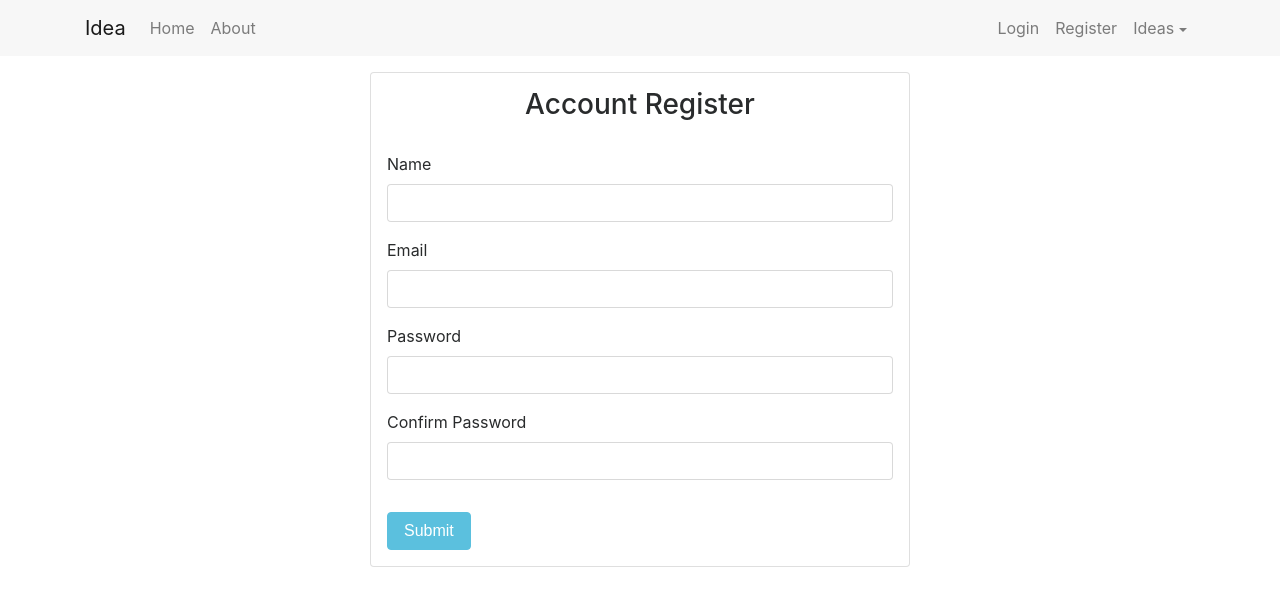
After one commit to scotpfleghaar/Idea-project, a Node server app: page /users/register in a window 1280 px wide. The commit adds this page. Shown: the top 606 px of the page. Run offline with Node 20, Linux system fonts and the light colour scheme; some libraries are stand-ins or nearby versions.

Commit message:
New registration implemented

```diff
--- a/app.js
+++ b/app.js
@@ -1,11 +1,20 @@
 const express = require("express");
+const path = require('path');
 const exphbs = require("express-handlebars");
 const methodOverride = require('method-override');
 const bodyParser = require("body-parser");
 const mongoose = require("mongoose");
+const flash = require('connect-flash');
+const session = require('express-session');
 
 const app = express();
 
+
+//Load Idea Routes
+const ideas = require('./routes/ideas');
+
+//Load User Routes
+const users = require('./routes/users');
 
 ///////////DATABASE////////////
 
@@ -18,9 +27,7 @@ mongoose.connect('mongodb://test:test@ds249787.mlab.com:49787/idea-dev',{
     console.log("MongoDB Connected");
 }).catch(err => console.log(err));
 
-//Load idea model
-require("./models/Idea");
-const Idea = mongoose.model("ideas");
+
 
 
 ///////////MIDDLEWARE////////////
@@ -33,8 +40,29 @@ app.set('view engine', 'handlebars');
 app.use(bodyParser.urlencoded({ extended: false}));
 app.use(bodyParser.json());
 
+// Static Folder
+app.use(express.static(path.join(__dirname, 'public')));
+
 // Method Override Middleware
 app.use(methodOverride('_method'));
+
+// Express-session Middlware
+app.use(session({
+    secret: 'secret',
+    resave: true,
+    saveUninitialized: true
+}));
+
+// connect-flash Middleware
+app.use(flash());
+
+// Global variable
+app.use(function(req, res, next){
+    res.locals.success_msg = req.flash("success_msg");
+    res.locals.error_msg = req.flash("error_msg");
+    res.locals.error = req.flash("error");
+    next();
+});
 
 
 ///////////ROUTES////////////
@@ -52,85 +80,11 @@ app.get("/about", (req,res)=>{
     res.render("about");
 });
 
-// Idea Index Page
-app.get('/ideas',(req,res)=>{
-    Idea.find({}).sort({date:'desc'}).then(ideas =>{
-        res.render('ideas/index',{
-            ideas:ideas
-        });
-    })
 
-})
+// Use Routes
+app.use('/ideas', ideas);
 
-// Add Idea Form
-app.get("/ideas/add", (req,res)=>{
-    res.render("ideas/add");
-});
-
-
-// Edit Idea Form
-app.get("/ideas/edit/:id", (req,res)=>{
-    Idea.findOne({
-        _id: req.params.id
-    }).then(idea =>{
-        res.render("ideas/edit",{
-            idea: idea
-        });
-    });
-
-});
-
-// Process Form
-app.post('/ideas',(req,res)=>{
-    let errors = [];
-    if(!req.body.title){
-        errors.push({text:"Please add a Title"});
-    }
-    if(!req.body.details){
-        console.log("Called");
-        errors.push({text:"Please add Details"});
-    }
-    if(errors.length > 0){
-        res.render('ideas/add',{
-            errors: errors,
-            title: req.body.title,
-            detials: req.body.detials
-        });
-    } else {
-        const newUser = {
-            title: req.body.title,
-            details: req.body.details,
-            // user: req.user.id
-        }
-        new Idea(newUser).save().then(idea => {
-            res.redirect('/ideas');
-        });
-    }
-})
-
-// Edit form Process
-app.put('/ideas/:id',(req, res)=>{
-    Idea.findOne({
-        _id: req.params.id
-    }).then(idea =>{
-        // new values
-        idea.title = req.body.title;
-        idea.details = req.body.details;
-        idea.save().then(idea => {
-            res.redirect('/ideas');
-        });
-    });
-});
-
-//DELETE IDEA
-app.delete('/ideas/:id',(req,res)=>{
-    Idea.remove({
-        _id: req.params.id
-    }).then(()=>{
-        res.redirect('/ideas');
-    });
-})
-
+app.use('/users', users);
 
 const port = 5000;
 
--- a/package.json
+++ b/package.json
@@ -9,10 +9,14 @@
   "author": "Scot Pfleghaar",
   "license": "MIT",
   "dependencies": {
+    "bcryptjs": "^2.4.3",
     "body-parser": "^1.18.2",
+    "connect-flash": "^0.1.1",
     "express": "^4.16.2",
     "express-handlebars": "^3.0.0",
+    "express-session": "^1.15.6",
     "method-override": "^2.3.10",
-    "mongoose": "^4.13.9"
+    "mongoose": "^4.13.9",
+    "passport": "^0.4.0"
   }
 }
--- /dev/null
+++ b/routes/users.js
@@ -0,0 +1,73 @@
+const express = require("express");
+const mongoose = require("mongoose");
+const bcrypt = require('bcryptjs');
+const passport = require('passport');
+const router = express.Router();
+
+//Load User Model
+require('../models/User');
+const User = mongoose.model('users');
+
+
+// User Login Route
+router.get('/login',(req,res)=>{
+    res.render('users/login');
+})
+
+// User Register Route
+router.get('/register',(req,res)=>{
+    res.render('users/register');
+})
+
+// Register Form POST
+router.post('/register',(req,res)=>{
+    let errors = [];
+    if(req.body.password !== req.body.password2){
+        errors.push({text:'Passwords do not match'});
+    }
+    if(req.body.password.length < 6){
+        errors.push({text:'Password must be at least 6 characters'});
+    }
+
+    if(errors.length > 0){
+        res.render('users/register', {
+            errors: errors,
+            name: req.body.name,
+            email: req.body.email,
+            password: req.body.password,
+            password: req.body.password2
+        });
+    } else {
+        User.findOne({email:req.body.email}).then(user => {
+            if(user){
+                req.flash('error_msg','Email already registered');
+                res.redirect('/users/register');
+            } else {
+                const newUser = new User({
+                    name: req.body.name,
+                    email: req.body.email,
+                    password: req.body.password
+                });
+
+                bcrypt.genSalt(10,(err, salt)=>{
+                    bcrypt.hash(newUser.password, salt,(err,hash)=>{
+                        if(err) throw err;
+                        newUser.password = hash;
+                        newUser.save().then(user => {
+                            req.flash('success_msg',"You are now Registered and Can login");
+                            res.redirect('/users/login');
+                        }).catch(err => {
+                            console.log(err);
+                            return;
+                        });
+
+                    });
+
+                });
+            }
+        });
+    }
+});
+
+
+module.exports = router;
--- a/views/ideas/add.handlebars
+++ b/views/ideas/add.handlebars
@@ -1,7 +1,4 @@
-{{#each errors}}
-    <div class="alert alert-danger">{{text}}</div>
-{{else}}
-{{/each}}
+
 <div class="card card-body">
     <h3 class="m-3">Idea</h3>
     <form action="/ideas" method="post">
--- a/views/layouts/main.handlebars
+++ b/views/layouts/main.handlebars
@@ -9,7 +9,7 @@
     <link rel="stylesheet" href="https://maxcdn.bootstrapcdn.com/bootstrap/4.0.0-alpha.6/css/bootstrap.min.css" integrity="sha384-rwoIResjU2yc3z8GV/NPeZWAv56rSmLldC3R/AZzGRnGxQQKnKkoFVhFQhNUwEyJ"
         crossorigin="anonymous">
 
-
+    <link rel="stylesheet" href="/css/style.css">
 
     <title>Idea</title>
 </head>
@@ -18,6 +18,8 @@
    {{> _navbar}}
 
     <div class="container">
+        {{> _msg}}
+        {{> _errors}}
         {{{body}}}
     </div>
 
--- /dev/null
+++ b/views/partials/_errors.handlebars
@@ -0,0 +1,4 @@
+{{#each errors}}
+    <div class="alert alert-danger">{{text}}</div>
+{{else}}
+{{/each}}
--- /dev/null
+++ b/views/partials/_msg.handlebars
@@ -0,0 +1,7 @@
+{{#if success_msg}}
+<div class="alert alert-success">{{success_msg}}</div>
+{{/if}}
+
+{{#if error_msg}}
+<div class="alert alert-danger">{{error_msg}}</div>
+{{/if}}
--- a/views/partials/_navbar.handlebars
+++ b/views/partials/_navbar.handlebars
@@ -17,7 +17,14 @@
                 </li>
 
             </ul>
+            <hr>
             <ul class="navbar-nav ml-auto">
+                <li class="nav-item">
+                    <a href="/users/login" class="nav-link">Login</a>
+                </li>
+                <li class="nav-item">
+                    <a href="/users/register" class="nav-link">Register</a>
+                </li>
                 <li class="nav-item dropdown">
                     <a href="#" class="nav-link dropdown-toggle" data-toggle="dropdown" id="navbarDropdownMenuLink">Ideas</a>
                     <div class="dropdown-menu">
--- /dev/null
+++ b/views/users/register.handlebars
@@ -0,0 +1,26 @@
+<div class="row">
+    <div class="col-md-6 mx-auto">
+        <div class="card card-body">
+            <h3 class="text-center m-3">Account Register</h3>
+            <form action="/users/register" method="post">
+                <div class="form-group m-3">
+                    <label for="name">Name</label>
+                    <input type="text" class=" form-control" value="{{name}}" name="name" required>
+                </div>
+                <div class="form-group m-3">
+                    <label for="email">Email</label>
+                    <input type="email" class=" form-control" value="{{email}}" name="email" required>
+                </div>
+                <div class="form-group m-3">
+                    <label for="password">Password</label>
+                    <input type="password" class="form-control" name="password" value="{{password}}" required>
+                </div>
+                <div class="form-group m-3">
+                    <label for="password">Confirm Password</label>
+                    <input type="password2" class="form-control" name="password2" value="{{password2}}" required>
+                </div>
+                <button type="submit" class="btn btn-info m-3">Submit</button>
+            </form>
+        </div>
+    </div>
+</div>
```
Also changed, not shown: models/User.js (added, +24 -0 lines), routes/ideas.js (added, +93 -0 lines), views/users/login.handlebars (added, +18 -0 lines), public/css/style.css (added), 1 other file.
